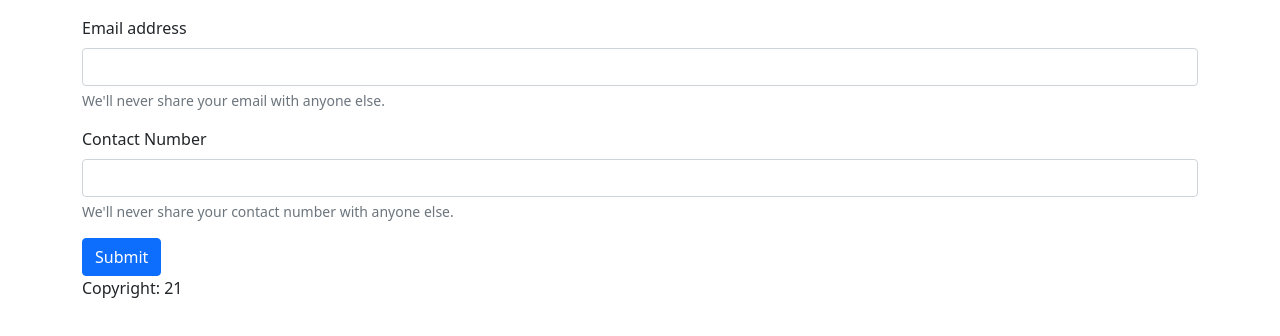
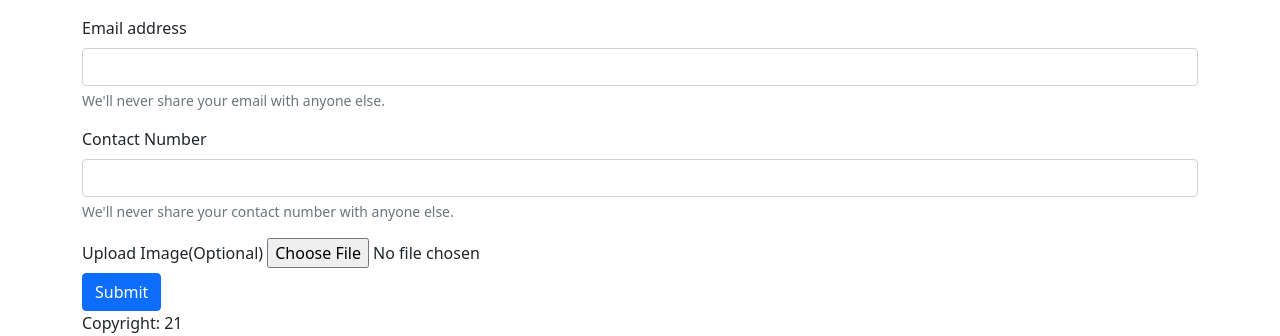
Before and after one commit to santosh3004/attendance, a PHP site: page / in a window 1280 px wide. Shown: the part 464-800 px from the top of the page. Run offline with PHP 8.4, Linux system fonts and the light colour scheme; data that the repository does not hold is empty; some libraries are stand-ins or nearby versions.

Commit message:
ImageUploadFunction

```diff
--- a/db/crud.php
+++ b/db/crud.php
@@ -5,9 +5,9 @@
       $this->db=$conn;
     }
 
-    public function insert($fn,$ln,$dob,$email,$spec,$num){
+    public function insert($fn,$ln,$dob,$email,$spec,$num,$dest){
       try {
-        $sql = "INSERT INTO `attendance` (firstname,lastname,dob,email,contact,speciality) VALUES (:fname,:lname,:dob,:email,:contact,:spec)";
+        $sql = "INSERT INTO `attendance` (firstname,lastname,dob,email,contact,speciality,avatar_path) VALUES (:fname,:lname,:dob,:email,:contact,:spec,:desti)";
         $stm=$this->db->prepare($sql);
         $stm->bindparam(':fname',$fn);
         $stm->bindparam(':lname',$ln);
@@ -15,6 +15,7 @@
         $stm->bindparam(':email',$email);
         $stm->bindparam(':contact',$num);
         $stm->bindparam(':spec',$spec);
+        $stm->bindparam(':desti',$$dest);
 
         $stm->execute();
         return true;
--- a/index.php
+++ b/index.php
@@ -37,6 +37,11 @@ $results=$crud->getSpec();
     <input required name="phone" type="text" class="form-control" id="phone" aria-describedby="phoneHelp">
     <div id="phoneHelp" class="form-text">We'll never share your contact number with anyone else.</div>
   </div>
+  <div class="custom-file">
+    <label for="avatar" class="form-label">Upload Image(Optional)</label>
+    <input accept="image/*" required name="dp" type="file" class="custom-file-input" id="dp" aria-describedby="phoneHelp">
+    <label class="custom-file-label"></label>
+  </div>
   <button type="submit" name="submit" class="btn btn-primary">Submit</button>
 </form>
 <?php require_once "includes/footer.php"; ?>
```
Also changed, not shown: success.php (+8 -1 lines), uploads/1789654123.jpg (added), uploads/187654233214.jpg (added), uploads/blank.png (added).
